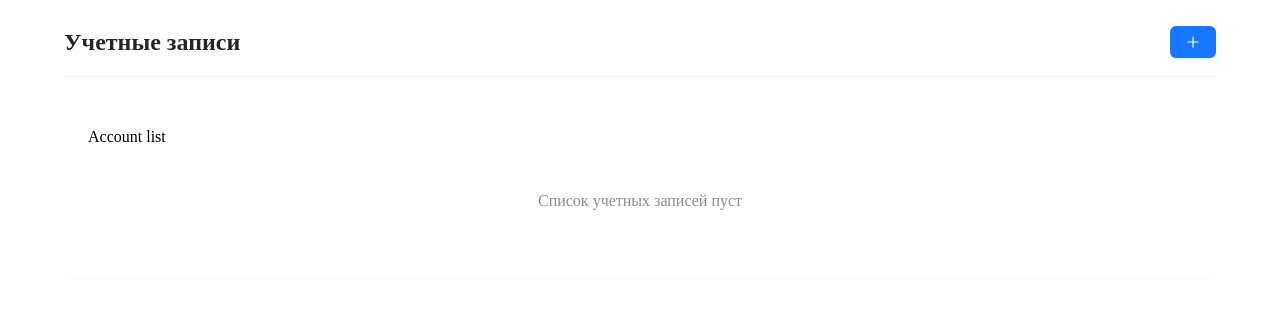
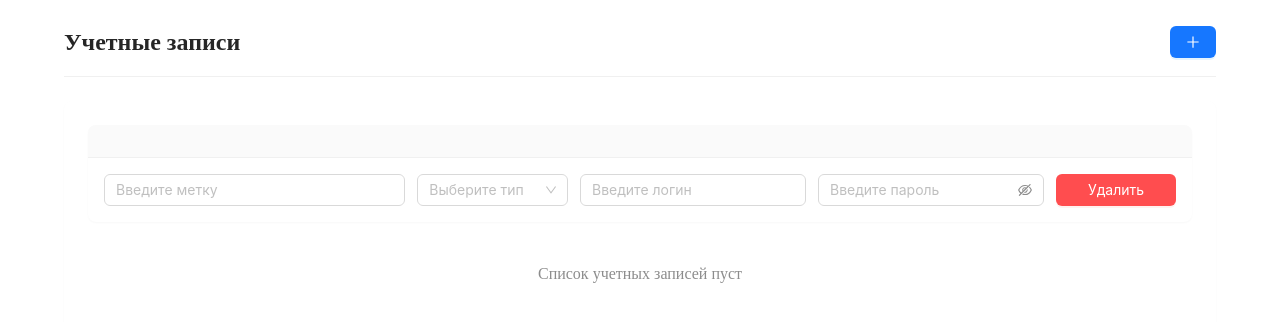
Before and after one commit to Xverlxrd/vue-accounts-management, a Vue app: page / in a window 1280 px wide. Shown: the top 322 px of the page. Built offline with nearby package versions, Linux system fonts and the light colour scheme.

Commit message:
feat(accounts): implement AccountsList and AccountsLabelColumn components

```diff
--- a/src/components/AccountList/AccountList.vue
+++ b/src/components/AccountList/AccountList.vue
@@ -1,13 +1,119 @@
 <template>
-  <div>
-    Account list
-  </div>
+  <section class="account-list">
+
+    <header class="account-list__header">
+      <AccountLabelColumn
+          v-for="column in ACCOUNT_LABELS"
+          :key="column.key"
+          :column-key="column.key"
+          :title="column.title"
+          :tooltip="column.tooltip"
+      />
+    </header>
+
+    <ul class="account-list__items">
+      <li class="account-list__item">
+        <div class="account-list__field account-list__field--label">
+          <a-input placeholder="Введите метку" class="account-list__input"/>
+        </div>
+
+        <div class="account-list__field account-list__field--type">
+          <a-select class="account-list__select" placeholder="Выберите тип">
+            <a-select-option value="local">Локальная</a-select-option>
+            <a-select-option value="ldap">LDAP</a-select-option>
+          </a-select>
+        </div>
+
+        <div class="account-list__field account-list__field--login">
+          <a-input placeholder="Введите логин" class="account-list__input"/>
+        </div>
+
+        <div class="account-list__field account-list__field--password">
+          <a-input-password placeholder="Введите пароль" class="account-list__input"/>
+        </div>
+
+        <div class="account-list__field account-list__field--actions">
+          <a-button type="primary" danger class="account-list__button">
+            Удалить
+          </a-button>
+        </div>
+      </li>
+    </ul>
+  </section>
 </template>
 
 <script setup lang="ts">
-
+import AccountLabelColumn from "../AccountLabelColumn/AccountLabelColumn.vue";
+import {ACCOUNT_LABELS} from "../../constants/accountLabels.const.ts";
 </script>
 
-<style scoped>
+<style scoped lang="scss">
+.account-list {
+  background: white;
+  border-radius: 8px;
+  box-shadow: 0 1px 2px 0 rgba(0, 0, 0, 0.03);
+  overflow: hidden;
 
+  &__header {
+    display: grid;
+    grid-template-columns: 2fr 1fr 1.5fr 1.5fr 120px;
+    gap: 12px;
+    padding: 16px;
+    background-color: #fafafa;
+    border-bottom: 1px solid #f0f0f0;
+  }
+
+  &__column {
+    &-title {
+      font-weight: 500;
+      color: rgba(0, 0, 0, 0.85);
+      cursor: default;
+    }
+  }
+
+  &__items {
+    list-style: none;
+    margin: 0;
+    padding: 0;
+  }
+
+  &__item {
+    display: grid;
+    grid-template-columns: 2fr 1fr 1.5fr 1.5fr 120px;
+    gap: 12px;
+    padding: 16px;
+    align-items: center;
+    border-bottom: 1px solid #f0f0f0;
+    transition: background-color 0.3s;
+
+    &:hover {
+      background-color: #fafafa;
+    }
+
+    &:last-child {
+      border-bottom: none;
+    }
+  }
+
+  &__input,
+  &__select {
+    width: 100%;
+  }
+
+  &__button {
+    width: 100%;
+  }
+
+  @media (max-width: 768px) {
+    &__header,
+    &__item {
+      grid-template-columns: 1fr;
+      gap: 8px;
+    }
+
+    &__column-title {
+      display: none;
+    }
+  }
+}
 </style>
```
